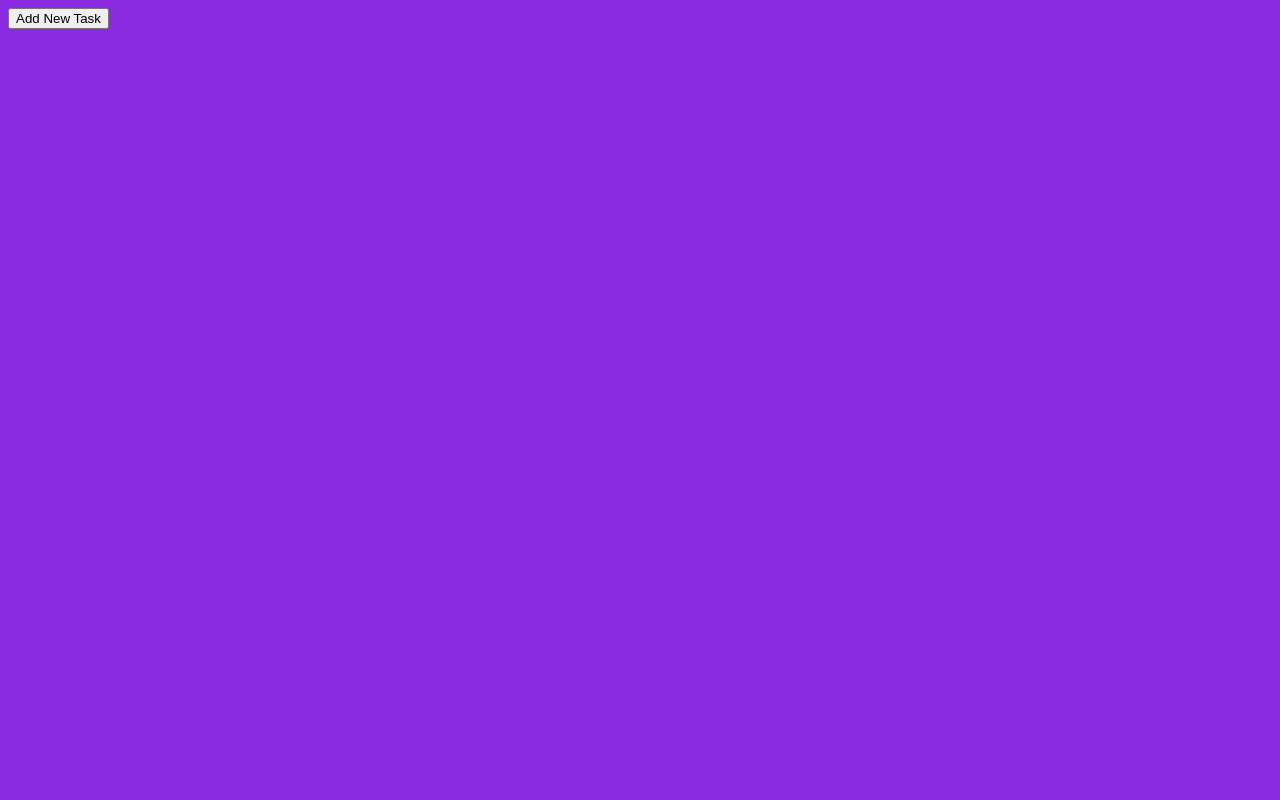
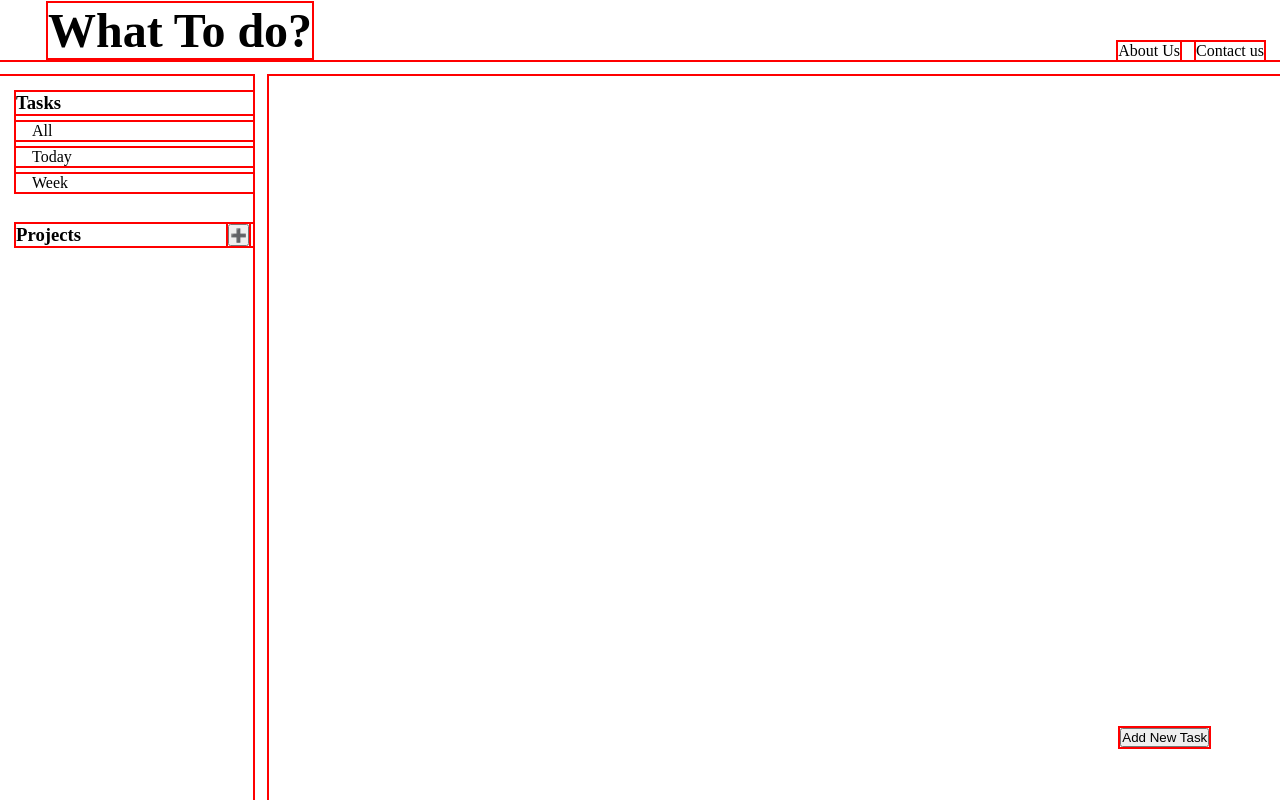
Before and after one commit to Gaurav-kr7103/TodoList-TOP, a website built with webpack: page src/template.html in a window 1280 px wide. Built offline with nearby package versions, Linux system fonts and the light colour scheme.

Commit message:
add Project-sidebar functionality

```diff
--- /dev/null
+++ b/src/addProjectSlide.js
@@ -0,0 +1,57 @@
+//include input styles
+//wrapper styles for taking input
+
+//Storage Array of Number of Projects created
+let projects = [[]];
+
+function addProjectSlide () {
+    const parent = document.querySelector(".project-list");
+
+    const input = document.createElement("input");
+    input.type = "text";
+    input.placeholder = "Project Name ..";
+    input.value = "";
+    const uniqueID = crypto.randomUUID();
+
+    const confirm = document.createElement("button");
+    confirm.textContent = "✔️";
+    const cancel = document.createElement("button");
+    cancel.textContent = "❌";
+
+    const wrapper = document.createElement("div");
+    wrapper.append(input);
+    wrapper.append(confirm);
+    wrapper.append(cancel);
+    parent.append(wrapper);
+    wrapper.setAttribute("id", uniqueID);
+    wrapper.style.display = "flex";
+    wrapper.style.justifyContent = "space-between";
+
+    confirm.addEventListener("click", () => {
+        if (input.value.length > 3) {
+            projects.push(uniqueID);
+            const para = document.createElement("p");
+            para.textContent = `${input.value}`;
+            wrapper.removeChild(input);
+            wrapper.removeChild(confirm);
+            wrapper.removeChild(cancel);
+            wrapper.appendChild(para);
+            wrapper.appendChild(cancel);
+            //styling
+            wrapper.style.justifyContent = "space-between";
+            para.style.marginLeft = "1em";
+            cancel.style.marginRight = "4px";
+        } else {
+            alert("Enter Minimum 4 characters");
+        }
+    });
+
+    cancel.addEventListener("click", ()=> {
+        parent.removeChild(wrapper);
+        //also need to remove from array projects
+        projects.splice(projects.findIndex(id => id===uniqueID), 1);
+    });
+}
+
+export {addProjectSlide};
+// const list = document.createElement("li");
--- a/src/btnCreateTask.js
+++ b/src/btnCreateTask.js
@@ -4,6 +4,7 @@ export function AddDialogBox() {
     const dialog = document.createElement("dialog");
     dialog.append(FORM);
     const addTaskBtn = document.createElement("button");
+    addTaskBtn.textContent = "AddTask";
     dialog.append(addTaskBtn);
     document.querySelector("body").append(dialog);
     dialog.showModal();
--- a/src/index.js
+++ b/src/index.js
@@ -1,12 +1,13 @@
 import "./styles.css";
 import { AddDialogBox } from "./btnCreateTask";
+import { addProjectSlide } from "./addProjectSlide";
 
-const btn = document.createElement("button");
-btn.setAttribute("id", "addTask");
-btn.textContent = "Add New Task";
-btn.addEventListener("click", ()=> {
+const addProjectBtn = document.querySelector("#btn-project-add");
+addProjectBtn.addEventListener("click", () => {
+    addProjectSlide();
+});
+
+const addTaskBtn = document.querySelector("#addTask");
+addTaskBtn.addEventListener("click", ()=> {
     AddDialogBox();
 });
-
-const body = document.querySelector("body");
-body.append(btn);
--- a/src/styles.css
+++ b/src/styles.css
@@ -1,3 +1,80 @@
+:root {
+    --fs-large : 48px;
+    --fs-medium : 36px;
+    --fs-normal : 24px;
+    --fs-small : 18px;
+}
+
+* {
+    padding: 0;
+    margin: 0;
+    box-sizing: border-box;
+    outline: 2px solid red;
+}
+ul {
+    list-style-type: none;
+}
+
 body {
-    background-color: blueviolet;
+    height: 100vh;
+    width: 100vw;
 }
+.container {
+    height: 100%;
+    width: 100%;
+    /* background-color: ; */
+    display: grid;
+    grid-template-columns: 1fr 4fr;
+    grid-template-rows: 60px 1fr;
+    gap: 1em;
+}
+header {
+    grid-row: 1/ 2;
+    grid-column: 1/ 3;
+    display: flex;
+    flex-direction: row;
+    align-items: center;
+    justify-content: space-between;
+}
+header > h1 {
+    font-size: var(--fs-large);
+    justify-self: center;
+    margin-left: 1em;
+}
+header > ul {
+    margin-right: 1em;
+    display: flex;
+    gap: 1em;
+    align-self: flex-end;
+}
+
+.container > .sidebar {
+    padding-left: 1em;
+    padding-top: 1em;
+    display: flex;
+    flex-direction: column;
+    gap: 2em;
+    justify-content: flex-start;
+    /* background-color: green; */
+}
+.container > .sidebar > ul {
+    display: grid;
+    gap: 0.5em;
+}
+.container > .sidebar li {
+    padding-left: 1em;
+}
+.container > .sidebar > .project-list > h3{
+    display: flex;
+    justify-content: space-between;
+}
+
+
+.container > .content {
+    position: relative;
+}
+#addTask {
+    position: absolute;
+    top : 90%;
+    right: 7%;
+}
--- a/src/template.html
+++ b/src/template.html
@@ -6,6 +6,29 @@
     <title>Document</title>
 </head>
 <body>
+    <div class="container">
+        <header>
+            <h1>What To do?</h1>
+            <ul>
+                <li>About Us</li>
+                <li>Contact us</li>
+            </ul>
+        </header>
+        <div class="sidebar">
+            <ul class="tasks">
+                <h3>Tasks</h3>
+                <li id="default-view">All</li>
+                <li id="today-view">Today</li>
+                <li id="week-view">Week</li>
+            </ul>
+            <ul class="project-list">
+                <h3>Projects <button id="btn-project-add" style="margin-right: 4px;">➕</button></h3>
 
+            </ul>
+        </div>
+        <div class="content">
+            <button id="addTask">Add New Task</button>
+        </div>
+    </div>
 </body>
 </html>
```
